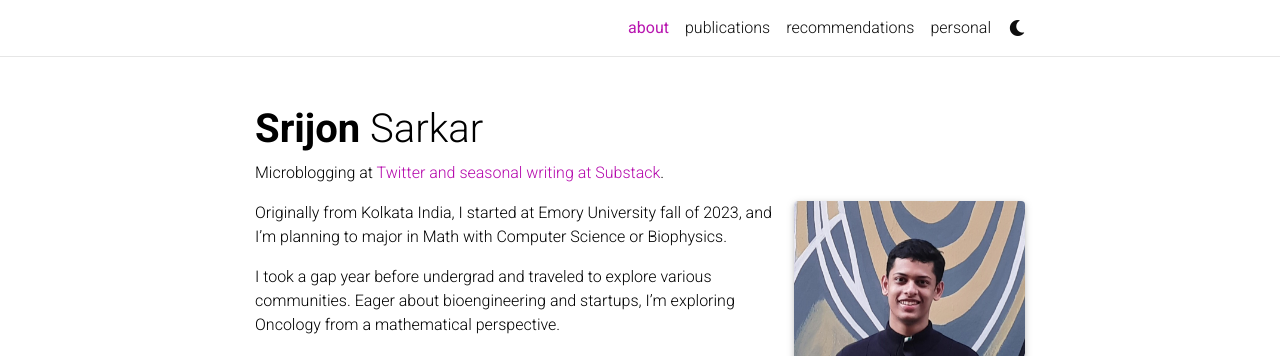
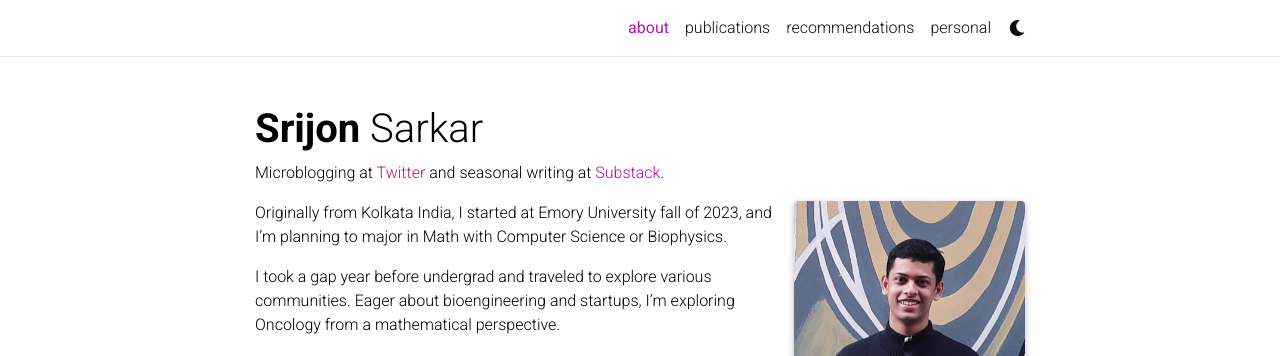
Before and after one commit to sarkarsrijon/sarkarsrijon.github.io, a Jekyll site: the page built from _pages/about.md, in a window 1280 px wide and 900 px high. Shown: the top 356 px of the window. Built offline with Jekyll 4.4.1, drawn with Linux system fonts in a browser that asks for light colours; full-size pictures stand in for the smaller copies a plugin makes; comment, search, counter and statistics services are not loaded; a style sheet for code colours, icons or effects is not loaded.

```diff
--- a/_pages/about.md
+++ b/_pages/about.md
@@ -2,7 +2,7 @@
 layout: about
 title: about
 permalink: /
-subtitle: Microblogging at <a href='https://twitter.com/srijonrick'> Twitter and seasonal writing at <a href='https://srijonsarkar.substack.com/'>Substack</a>.
+subtitle: Microblogging at <a href='https://twitter.com/srijonrick'>Twitter</a> and seasonal writing at <a href='https://srijonsarkar.substack.com/'>Substack</a>.
 
 profile:
   align: right
```
